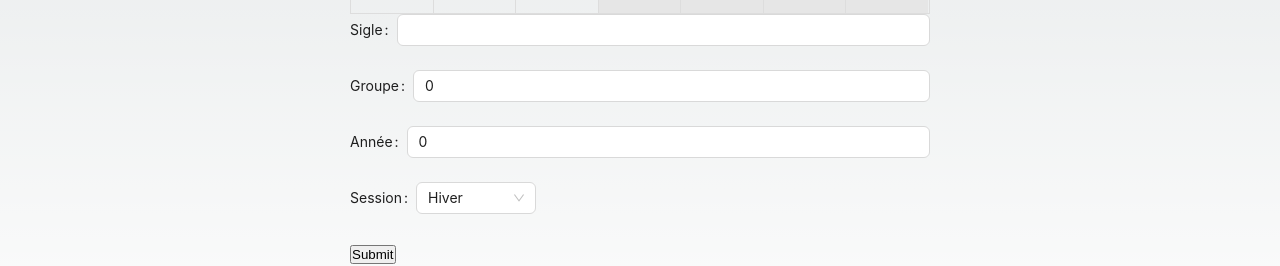
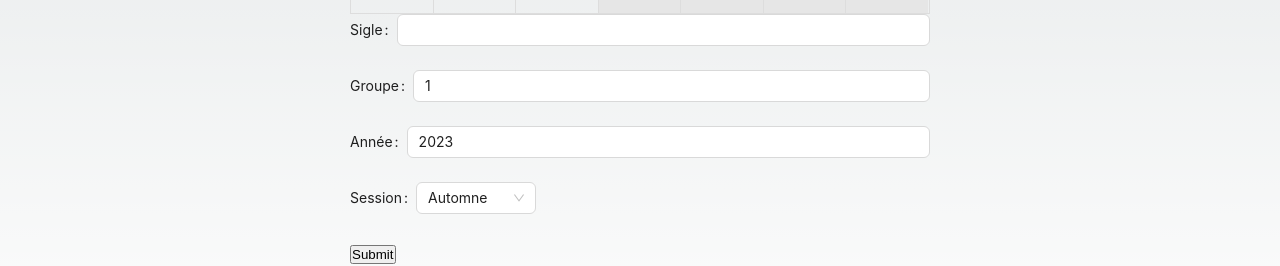
Before and after one commit to mahiddinesamy1/course-planner, a Next.js app: page / in a window 1280 px wide. Shown: the part 582-848 px from the top of the page. Built offline with nearby package versions, Linux system fonts and the light colour scheme.

Commit message:
client server HTML diff fix

```diff
--- a/src/components/controller/calController.tsx
+++ b/src/components/controller/calController.tsx
@@ -23,7 +23,6 @@ export const CalController: React.FC<CalControllerProps> = ({children}) => {
 
         const newEvents = mapICALtoEvent(textData);
         const filteredEvents = newEvents.filter((event: CalEvent) => !events.find((newEvent: CalEvent) => newEvent.uid === event.uid));
-
         setEvents([...filteredEvents, ...events]);
     }
 
--- a/src/components/model/calModel.tsx
+++ b/src/components/model/calModel.tsx
@@ -1,6 +1,6 @@
 import CalEvent from './calEvent'
-import React, {useState, createContext, useEffect} from 'react'
-
+import React, {useState, createContext, useEffect, useRef} from 'react'
+import {getValue, setValue} from './localStore';
 
 type CalModelContextProps = {
     events: CalEvent[],
@@ -16,10 +16,20 @@ type CalModelProps = {
 const LOCAL_STORE_KEY = 'events';
 
 export const CalModel: React.FC<CalModelProps> = ({children}) => {
-    const [events, setEvents] = useState<CalEvent[]>(JSON.parse(typeof window === "undefined" ? "[]" : localStorage.getItem(LOCAL_STORE_KEY) || "[]"));
+    const [events, setEvents] = useState<CalEvent[]>([]); // creates a dummy array because of SSR and client-server HTML dif exception
+
+    const isFirstRender = useRef<boolean>(true);
+
+    useEffect(()=>{ // loads true data from local storage on boot
+        setEvents(getValue(LOCAL_STORE_KEY, "[]"));
+    }, []);
 
     useEffect(()=>{
-        localStorage.setItem(LOCAL_STORE_KEY, JSON.stringify(events));
+        if (isFirstRender.current) { // prevent data override when useState creates the dummy array that will be replaced by boot use state
+            isFirstRender.current=false;
+        } else { // updates local storage once data changes
+            setValue(LOCAL_STORE_KEY, events);
+        }
     }, [events]);
 
     return (
--- /dev/null
+++ b/src/components/model/localStore.tsx
@@ -0,0 +1,10 @@
+const KEY_PREIFX = 'ETSMTL-COURSE-PLANNER-'
+
+export const getValue = (key:string, defaultValue:any) => {
+    console.log(typeof window === "undefined" ? String(defaultValue) : localStorage.getItem(KEY_PREIFX+key) || String(defaultValue));
+    return JSON.parse(typeof window === "undefined" ? String(defaultValue) : localStorage.getItem(KEY_PREIFX+key) || String(defaultValue));
+}
+
+export const setValue = (key: string, value: any) => {
+    localStorage.setItem(KEY_PREIFX+key, JSON.stringify(value));
+}
--- a/src/components/view/courseInformationForm.tsx
+++ b/src/components/view/courseInformationForm.tsx
@@ -1,6 +1,7 @@
-import React, { useState, useContext } from "react";
+import React, { useState, useContext, useEffect } from "react";
 import { Form, Input, Select } from "antd";
 import {CalControllerContext} from "@/components/controller/calController";
+import {getValue, setValue} from 'src/components/model/localStore'
 
 interface Props {}
 
@@ -10,16 +11,33 @@ enum Session {
   Fall = 3
 }
 
+const CODE_STORE_KEY = 'code';
+const GROUP_STORE_KEY = 'group';
+const YEAR_STORE_KEY = 'year';
+const SESSION_STORE_KEY = 'session';
+
 const CourseInformationForm: React.FC<Props> = () => {
-    const [code, setSigle] = useState("");
-    const [group, setGroupe] = useState(0);
-    const [annee, setAnnee] = useState(0);
-    const [session, setSession] = useState(1);
+    const [code, setCode] = useState<string>("");
+    const [group, setGroup] = useState<number>(0);
+    const [year, setYear] = useState<number>(0);
+    const [session, setSession] = useState<number>(Session.Fall);
+
+
+    useEffect(()=>{
+      setCode(getValue(CODE_STORE_KEY, '""'));
+      setGroup(getValue(GROUP_STORE_KEY, 1));
+      setYear(getValue(YEAR_STORE_KEY, new Date().getFullYear()));
+      setSession(getValue(SESSION_STORE_KEY, Session.Fall));
+    },[]);
 
     const {notifyCourseFormSubmit} = useContext(CalControllerContext);
 
     const handleSubmit = (e: React.FormEvent) => {
-        notifyCourseFormSubmit(code, group, annee, session);
+        setValue(CODE_STORE_KEY, code);
+        setValue(GROUP_STORE_KEY, group);
+        setValue(YEAR_STORE_KEY, year);
+        setValue(SESSION_STORE_KEY, session);
+        notifyCourseFormSubmit(code, group, year, session);
         return false;
     };
 
@@ -28,21 +46,21 @@ const CourseInformationForm: React.FC<Props> = () => {
       <Form.Item label="Sigle">
         <Input
           value={code}
-          onChange={e => setSigle(e.target.value)}
+          onChange={e => setCode(e.target.value)}
           type="text"
         />
       </Form.Item>
       <Form.Item label="Groupe">
         <Input
           value={group}
-          onChange={e => setGroupe(parseInt(e.target.value))}
+          onChange={e => setGroup(parseInt(e.target.value))}
           type="number"
         />
       </Form.Item>
       <Form.Item label="Année">
         <Input
-          value={annee}
-          onChange={e => setAnnee(parseInt(e.target.value))}
+          value={year}
+          onChange={e => setYear(parseInt(e.target.value))}
           type="number"
         />
       </Form.Item>
```
